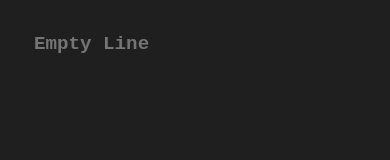
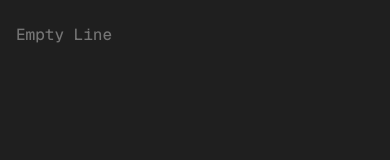
Before and after one commit to hyeyoom/umni, a Next.js app: page /run in a window 390 px wide. Shown: the top 160 px of the page. Built offline with nearby package versions, Linux system fonts and the light colour scheme.

Commit message:
refactor: css 개선 (모바일)

```diff
--- a/app/globals.css
+++ b/app/globals.css
@@ -1,5 +1,6 @@
 /* app/globals.css */
 
+/* 기본 스타일 */
 body {
     margin: 0;
     font-family: 'Courier New', Consolas, monospace;
@@ -11,7 +12,11 @@ body {
 .container {
     display: flex;
     flex-direction: column;
-    padding: 5rem 25rem;
+    padding: 2rem;
+    max-width: 1200px;
+    margin: 0 auto;
+    min-height: 100vh;
+    box-sizing: border-box;
 }
 
 .row {
@@ -19,64 +24,131 @@ body {
     justify-content: space-between;
     align-items: center;
     margin-bottom: 10px;
+    gap: 1rem;
 }
 
 .input-box {
     background: transparent;
     border: none;
     color: #BEBEBE;
-    width: 70%;
-    font-family: 'Courier New', Consolas, monospace;
-    font-weight: 700;
+    width: 100%;
+    font-family: var(--font-geist-mono);
+    font-weight: 500;
     font-size: 1.5rem;
     outline: none;
-}
-
-.input-box:focus {
-    outline: none;
+    padding: 0.5rem;
 }
 
 .result {
     color: #8EFF1E;
     cursor: pointer;
-    transition: background-color 0.3s ease, color 0.3s ease;
+    transition: all 0.2s ease;
     font-size: 1.5rem;
     text-align: right;
     white-space: nowrap;
-    padding: 0.5rem;
+    padding: 0.5rem 1rem;
     border-radius: 8px;
-    font-weight: 600;
-    box-sizing: border-box;
+    font-weight: 500;
+    min-width: 80px;
+    user-select: none;
 }
 
 .result:hover {
     background-color: #8EFF1E;
-    color: #3F3F3F;
+    color: #1f1f1f;
 }
 
-@media (max-width: 1024px) {
+.result:active {
+    transform: scale(0.98);
+}
+
+/* 데스크톱 앱 스타일 */
+@media (display-mode: window) {
     .container {
-        padding: 5rem 2rem;
+        padding: 1rem;
+    }
+
+    .input-box, .result {
+        font-size: 1.3rem;
+    }
+
+    /* 스크롤바 스타일링 */
+    ::-webkit-scrollbar {
+        width: 8px;
+    }
+
+    ::-webkit-scrollbar-track {
+        background: #2a2a2a;
+    }
+
+    ::-webkit-scrollbar-thumb {
+        background: #8EFF1E;
+        border-radius: 4px;
     }
 }
 
-@media (max-width: 768px) {
-    body {
-        font-size: 1.2rem;
-    }
-
+/* 태블릿 대응 */
+@media (max-width: 1024px) {
     .container {
         padding: 2rem;
     }
 
+    body {
+        font-size: 1.3rem;
+    }
+
+    .input-box, .result {
+        font-size: 1.3rem;
+    }
+}
+
+/* 모바일 대응 */
+@media (max-width: 768px) {
+    body {
+        font-size: 1rem;
+    }
+
+    .container {
+        padding: 1rem;
+    }
+
+    .row {
+        flex-direction: column;
+        align-items: stretch;
+        gap: 0.5rem;
+        margin-bottom: 1.5rem;
+    }
+
     .input-box {
+        font-size: 1rem;
         width: 100%;
-        font-size: 1.2rem;
+        padding: 0.5rem 0;
     }
 
     .result {
-        font-size: 1.2rem;
-        padding: 0.2rem;
+        font-size: 1rem;
+        width: 100%;
+        text-align: left;
+        padding: 0.5rem;
+    }
+}
+
+/* 작은 모바일 화면 대응 */
+@media (max-width: 320px) {
+    .container {
+        padding: 0.5rem;
+    }
+
+    .input-box, .result {
+        font-size: 0.9rem;
+    }
+}
+
+/* 다크 모드 대응 */
+@media (prefers-color-scheme: dark) {
+    body {
+        background-color: #1f1f1f;
+        color: #ffffff;
     }
 }
 
@@ -88,8 +160,7 @@ body {
     justify-content: center;
     padding: 2rem;
     background-color: #1f1f1f;
-  background-image:
-    radial-gradient(circle at 10% 20%, rgba(142, 255, 30, 0.05) 0%, transparent 20%),
+    background-image: radial-gradient(circle at 10% 20%, rgba(142, 255, 30, 0.05) 0%, transparent 20%),
     radial-gradient(circle at 90% 80%, rgba(142, 255, 30, 0.05) 0%, transparent 20%);
 }
 
```
Lines whose indentation alone changed are shown as unchanged.
